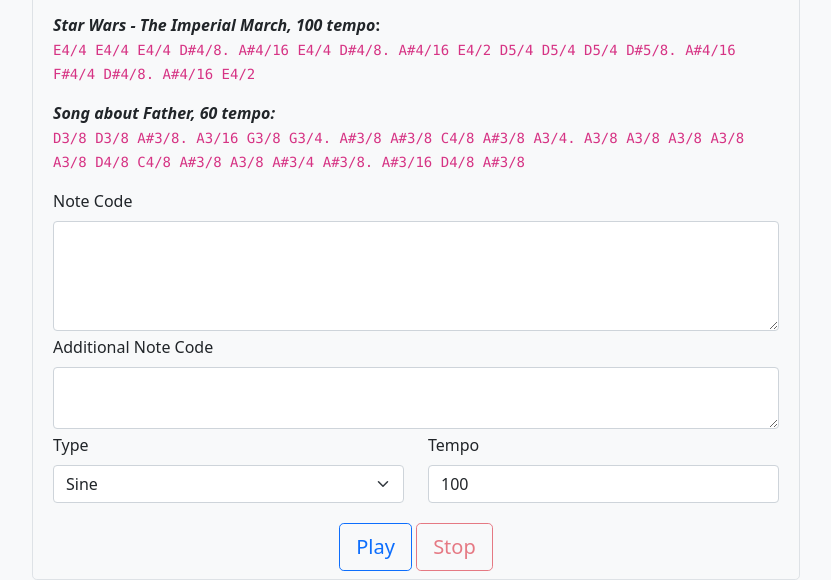
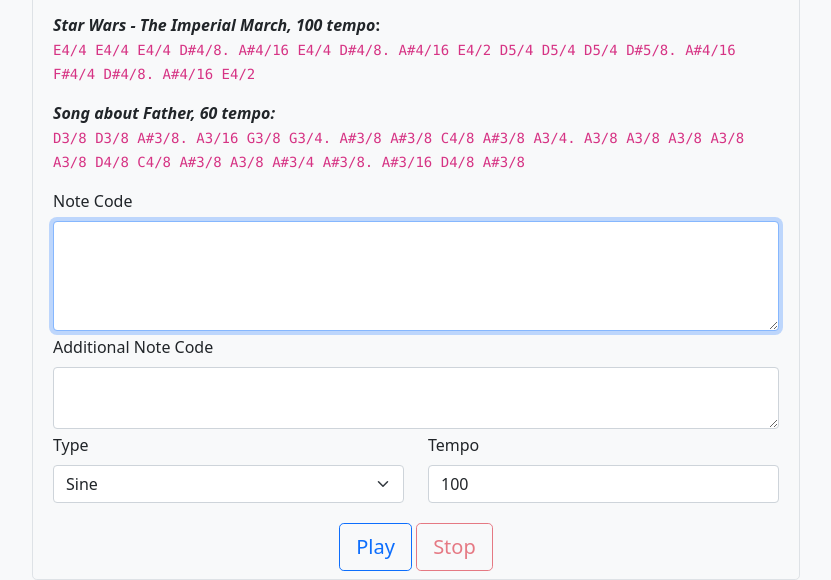
Before and after one commit to braindrain9/web-audio-API-player, a website: page index.html in a window 1280 px wide. Shown: the part 280-860 px from the top of the page, without its empty margins (224-1055 px from the left). Drawn offline with nearby package versions, Linux system fonts and the light colour scheme.

```diff
--- a/index.html
+++ b/index.html
@@ -52,7 +52,13 @@
                     </div>
                     <div class="col-12 mb-1">
                         <label for="textarea" class="form-label">Note Code</label>
-                        <textarea class="form-control" id="textarea" rows="4"></textarea>
+                        <textarea
+                                class="form-control"
+                                id="textarea"
+                                rows="4"
+                                value="E4/4 E4/4 E4/4 D#4/8. A#4/16 E4/4 D#4/8. A#4/16 E4/2 D5/4 D5/4 D5/4 D#5/8. A#4/16 F#4/4 D#4/8. A#4/16 E4/2"
+                                autofocus
+                        ></textarea>
                     </div>
                     <div class="col-12 mb-1">
                         <label for="textarea2" class="form-label">Additional Note Code</label>
--- a/index.js
+++ b/index.js
@@ -98,11 +98,8 @@
 };
 
 class Sound {
-  constructor() {
+  init = () => {
     this.counter = 0;
-  }
-
-  init = () => {
     this.oscillator = audioContext.createOscillator();
     this.gainNode = audioContext.createGain();
     this.oscillator.connect(this.gainNode);
@@ -127,7 +124,6 @@
     this.oscillator.onended = () => {
       this.counter += 1;
 
-      console.log(notesLength, this.counter);
       if (notesLength === this.counter) {
         onComplete();
       }
@@ -141,6 +137,7 @@
 const textarea2 = document.getElementById('textarea2');
 const tempoInput = document.getElementById('tempo');
 const osctypeInput = document.getElementById('osctype');
+
 playButton.addEventListener('click', play);
 stopButton.addEventListener('click', stop);
 
@@ -166,8 +163,6 @@
       createAudioContext();
     }
 
-    console.log(isPaused, 'isPaused');
-
     audioContext.resume().then(() => {
       if (!isPaused) {
         playFromBeginning();
@@ -186,8 +181,6 @@
 }
 
 function playFromBeginning() {
-  console.log('playFromBeginning');
-
   const noteCode = textarea.value;
   const noteCode2 = textarea2.value;
 
```
Also changed, not shown: 1 other file.
